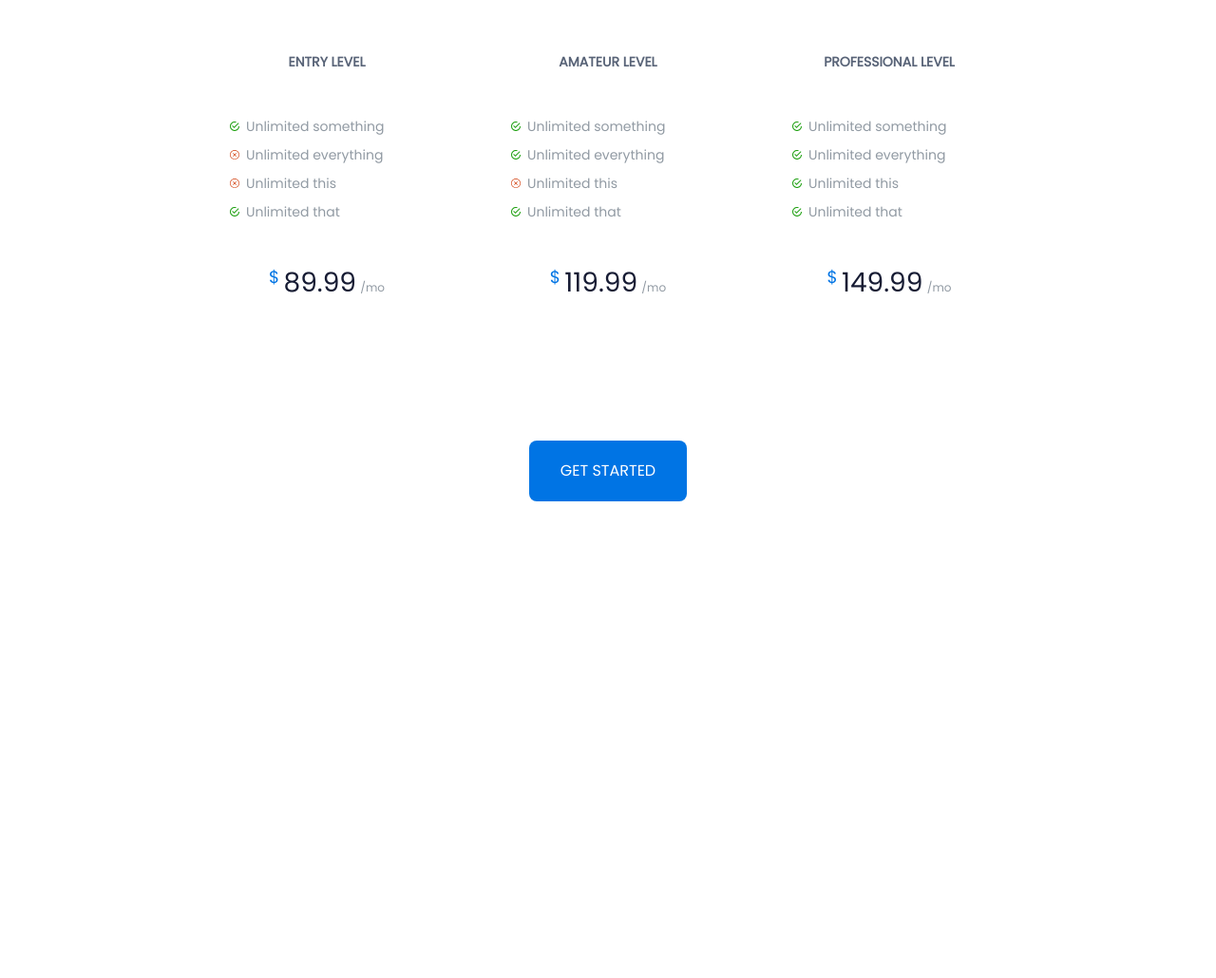
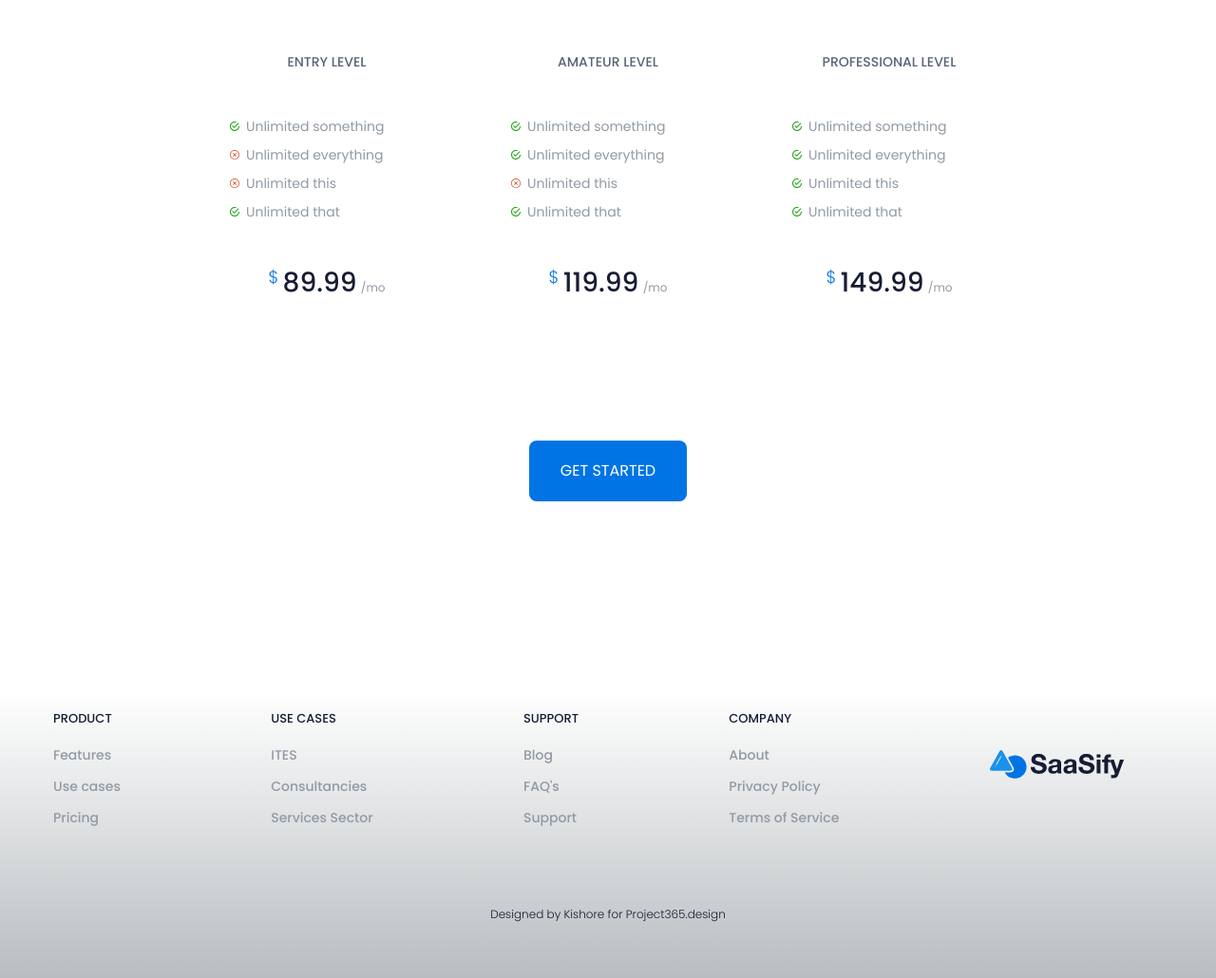
Before and after one commit to zlydenko/saasify-landing, a plain HTML site: page index.html in a window 1280 px wide. Shown: the part 2992-4022 px from the top of the page at 95% size. Before the commit the page ends 3520 px from the top, so only its background shows below. Drawn offline with nearby package versions, Linux system fonts and the light colour scheme.

Commit message:
add footer

```diff
--- a/index.html
+++ b/index.html
@@ -5,7 +5,7 @@
   <meta charset="UTF-8">
   <meta name="viewport" content="width=device-width, initial-scale=1.0">
   <meta http-equiv="X-UA-Compatible" content="ie=edge">
-  <link href="https://fonts.googleapis.com/css?family=Poppins" rel="stylesheet">
+  <link href="https://fonts.googleapis.com/css?family=Poppins:300,400,500" rel="stylesheet">
   <link rel="stylesheet" href="https://cdnjs.cloudflare.com/ajax/libs/normalize/8.0.0/normalize.min.css">
   <link rel="stylesheet" href="https://unpkg.com/flexboxgrid2@7.1.0/flexboxgrid2.css">
   <link rel="stylesheet" href="./main.css">
@@ -197,6 +197,80 @@
       </div>
     </div>
   </section>
+
+
+  <footer>
+    <div class="container">
+      <section class="links">
+        <div>
+          <h5>Product</h5>
+          <ul>
+            <li>
+              <a href="#">Features</a>
+            </li>
+            <li>
+              <a href="#">Use cases</a>
+            </li>
+            <li>
+              <a href="#">Pricing</a>
+            </li>
+          </ul>
+        </div>
+
+        <div>
+          <h5>Use cases</h5>
+          <ul>
+            <li>
+              <a href="#">ITES</a>
+            </li>
+            <li>
+              <a href="#">Consultancies</a>
+            </li>
+            <li>
+              <a href="#">Services Sector</a>
+            </li>
+          </ul>
+        </div>
+
+        <div>
+          <h5>Support</h5>
+          <ul>
+            <li>
+              <a href="#">Blog</a>
+            </li>
+            <li>
+              <a href="#">FAQ's</a>
+            </li>
+            <li>
+              <a href="#">Support</a>
+            </li>
+          </ul>
+        </div>
+
+        <div>
+          <h5>Company</h5>
+          <ul>
+            <li>
+              <a href="#">About</a>
+            </li>
+            <li>
+              <a href="#">Privacy Policy</a>
+            </li>
+            <li>
+              <a href="#">Terms of Service</a>
+            </li>
+          </ul>
+        </div>
+
+        <div class="logo">
+          <img src="./img/logo.svg">
+          <img src="./img/company-name-logo.svg">
+        </div>
+      </section>
+    </div>
+    <p class="credits">Designed by Kishore for Project365.design</p>
+  </footer>
+
 </body>
 
 </html>
--- a/main.css
+++ b/main.css
@@ -279,7 +279,7 @@ input:checked + .slider:before {
 }
 
 .pricing-switch label {
-  font-weight: medium;
+  font-weight: 500;
 }
 
 .pricing-switch label:not(.active) {
@@ -296,7 +296,7 @@ input:checked + .slider:before {
 .price--title {
   margin-bottom: 45px;
   text-transform: uppercase;
-  font-weight: medium;
+  font-weight: 500;
   font-size: 14px;
   color: #586377;
 }
@@ -320,19 +320,19 @@ input:checked + .slider:before {
 }
 
 .price-tag sup {
-  font-weight: light;
+  font-weight: 300;
   font-size: 18px;
   color: #0074e4;
 }
 
 .price-tag .price {
-  font-weight: medium;
+  font-weight: 500;
   font-size: 28px;
   color: #171c34;
 }
 
 .price-tag .permonth {
-  font-weight: regular;
+  font-weight: 400;
   font-size: 12px;
   color: #919aa3;
 }
@@ -344,3 +344,53 @@ input:checked + .slider:before {
 .pricing .cards {
   margin-bottom: 80px;
 }
+
+.links {
+  display: flex;
+  justify-content: space-between;
+  align-items: center;
+}
+
+.links ul {
+  list-style: none;
+  padding: 0px;
+}
+
+.links h5 {
+  text-transform: uppercase;
+  font-weight: 500;
+  font-size: 13px;
+  color: #171c34;
+}
+
+.links li {
+  font-size: 14px;
+  margin-bottom: 15px;
+  line-height: 18px;
+  font-weight: 500;
+  color: #919aa3;
+}
+
+.links a {
+  text-decoration: none;
+  color: inherit;
+}
+
+.logo {
+  cursor: pointer;
+}
+
+footer {
+  margin-top: 200px;
+  background-image: linear-gradient(rgb(255, 255, 255), #b8bdc0);
+  padding-bottom: 60px;
+}
+
+.credits {
+  margin-top: 70px;
+  margin-bottom: 0px;
+  font-weight: 300;
+  font-size: 12px;
+  color: #171c34;
+  text-align: center;
+}
```
